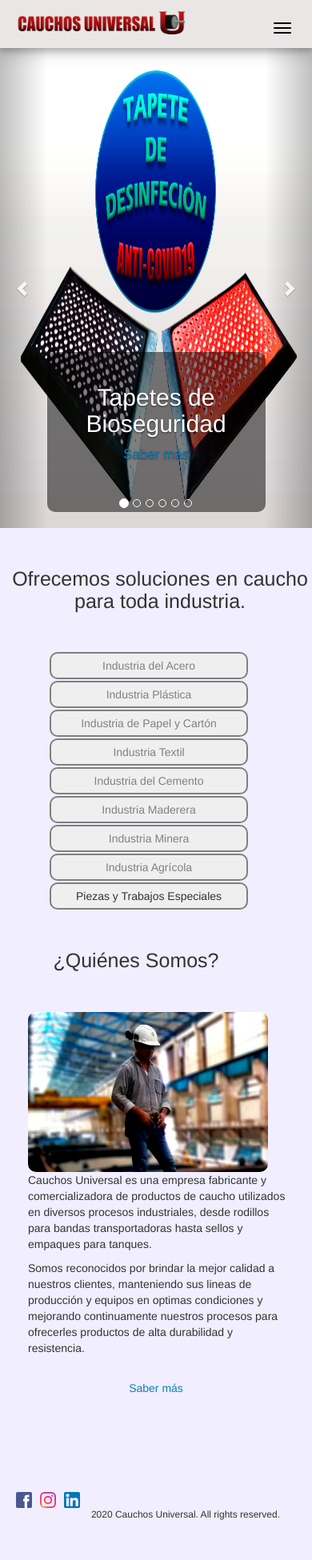
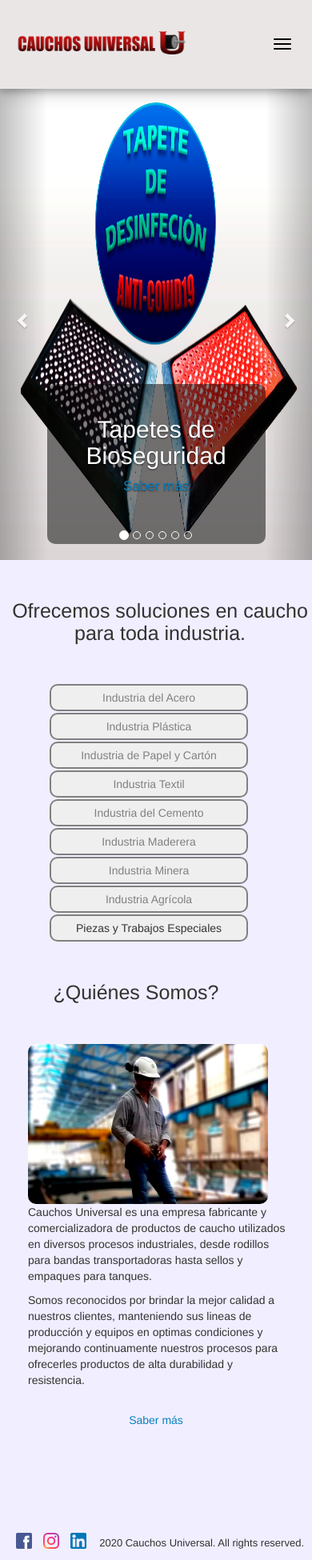
Before and after one commit to santiagogeliz/pcuweb, a Django app: page / in a window 390 px wide; the page is wider, and only the part inside the window is pictured. Shown: that part at 80% size. Run offline with Django 3.2, Linux system fonts and the light colour scheme; some libraries are stand-ins or nearby versions; some web fonts are replaced.

Commit message:
Modificaciones en responsive css para celulares final.

```diff
--- a/pcusite/static/css/pcusite.css
+++ b/pcusite/static/css/pcusite.css
@@ -7,22 +7,20 @@ body {
 /* CSS para la navbar PCU */
 
 .navbar {
-	height: 100px;
-	padding-top: 10px;
-	padding-bottom: 10px;
+	padding-top: 30px;
+	padding-bottom: 20px;
 	background-color: #1F2727;
 	box-shadow: 0 4px 8px 0 rgba(0, 0, 0, 0.2), 0 6px 20px 0 rgba(0, 0, 0, 0.19);
 }
 .navbar_dos {
-	height: 100px;
-	padding-top: 10px;
-	padding-bottom: 10px;
+	padding-top: 30px;
+	padding-bottom: 20px;
 	background-color: #EAE6E6;
 	box-shadow: 0 4px 8px 0 rgba(0, 0, 0, 0.2), 0 6px 20px 0 rgba(0, 0, 0, 0.19);
 }
 
 ul.nav {
-	margin-top: 30px;
+	margin-top: 10px;
 	padding-right: 120px;
 }
 
@@ -31,14 +29,14 @@ ul.nav {
 	margin: 0px;
 }
 .navbar-brand img {
-	position: relative;
-	bottom: 20px;
+	position: absolute;
 	left: 80px;
+	top: 0px;
 }
 
 .navbar-brand-dos img {
-	position: relative;
-	bottom: 20px;
+	position: absolute;
+	top: 0px;
 	left: 80px;
 }
 
@@ -171,15 +169,11 @@ footer {
 	float: right;
 	margin-top: 50px;
 	margin-right: 170px;
-	margin-bottom: 0px;
-	padding-bottom: 0px;
 }
 .redes_sociales {
 	float: left;
-	margin-top: 75px;
-	margin-left: 100px;
-	margin-bottom: 0px;
-	padding-bottom: 0px;
+	margin-top: 50px;
+	margin-left: 150px;
 }
 img.logo_insta, img.logo_linkedin {
 	margin-left: 30px;
@@ -367,36 +361,28 @@ img.logo_insta, img.logo_linkedin {
 
 /* Responsive para la navbar PCU - celulares */
 
-@media screen and (max-width: 768px) {
+@media screen and (max-width: 750px) {
 
 	.navbar {
-		height: 60px;
-		padding-top: 10px;
-		padding-bottom: 10px;
+		padding-top: 40px;
+		padding-bottom: 20px;
 		background-color: #1F2727;
 		box-shadow: 0 4px 8px 0 rgba(0, 0, 0, 0.2), 0 6px 20px 0 rgba(0, 0, 0, 0.19);
 }
 	.navbar_dos {
-		height: 60px;
-		padding-top: 10px;
-		padding-bottom: 10px;
+		padding-top: 40px;
+		padding-bottom: 20px;
 		background-color: #EAE6E6;
 		box-shadow: 0 4px 8px 0 rgba(0, 0, 0, 0.2), 0 6px 20px 0 rgba(0, 0, 0, 0.19);
 	}
 
 	ul.nav {
-		margin-top: 0px;
-		padding-top: 10px;
-		height: 40px;
-		background-color: #EAE6E6;
+		margin-top: 10px;
+		padding-right: 120px;
 	}
 
-	.navbar-brand {
-		padding: 0px;
-		margin: 0px;
-	}
 	.navbar-brand img {
-		position: relative;
+		position: absolute;
 		bottom: 35px;
 		left: 10px;
 		width: 240px;
@@ -404,7 +390,7 @@ img.logo_insta, img.logo_linkedin {
 	}
 
 	.navbar-brand-dos img {
-		position: relative;
+		position: absolute;
 		bottom: 35px;
 		left: 10px;
 		width: 240px;
@@ -419,18 +405,23 @@ img.logo_insta, img.logo_linkedin {
 		background-color: black;
 	}
 
+	.menu_toggle {
+		position: relative;
+		bottom: 10px;
+	}
+
 
 	.links:hover {
 		text-decoration: none;
 		font-size: 13px;
 		color: white;
-		background-color: rgba(0, 0, 0, 0.25);
+		background-color: rgba(255, 255, 255, 0.25);
 	}
 
 	.links_dos:hover {
 		text-decoration: none;
 		font-size: 13px;
-		color: white;
+		color: #E8E3E3;
 		background-color: rgba(0, 0, 0, 0.25);
 	}
 
@@ -546,21 +540,17 @@ img.logo_insta, img.logo_linkedin {
 		margin-bottom: 0px;
 		padding-bottom: 0px;
 		margin-top: 50px;
-		width: 400px;
+		width: 420px;
 	}
 	.derechos_resev {
 		float: right;
-		margin-top: 60px;
-		margin-right: 50px;
-		margin-bottom: 0px;
-		padding-bottom: 0px;
+		margin-top: 55px;
+		margin-right: 40px;
 	}
 	.redes_sociales {
 		float: left;
-		margin-top: 75px;
-		margin-left: 10px;
-		margin-bottom: 0px;
-		padding-bottom: 0px;
+		margin-top: 50px;
+		margin-left: 20px;
 	}
 
 	.redes_sociales img {
@@ -571,7 +561,7 @@ img.logo_insta, img.logo_linkedin {
 		margin-left: 10px;
 	}
 	.derechos_resev p {
-		font-size: 12px;
+		font-size: 13px;
 	}
 
 
@@ -666,14 +656,14 @@ img.logo_insta, img.logo_linkedin {
 	}
 
 	.ubicacion_pcu_mapa_google iframe {
-		width: auto;
+		width: 100%;
 		height: 300px;
 	}
 
 	/* CSS para home_page.html */
 
 	.mostrador_servicios {
-		margin-top: 60px;
+		margin-top: 100px;
 		width: 100%;
 	}
 
--- a/pcusite/templates/pcusite/acero.html
+++ b/pcusite/templates/pcusite/acero.html
@@ -115,13 +115,13 @@
 	<footer>
 		<div class="pie_pagina">
 			<div class="redes_sociales">
-				<a href="https://www.facebook.com/cauchosuniversalbaq" class="navbar-brand">
+				<a href="https://www.facebook.com/cauchosuniversalbaq">
 					<img class="logo_fb" src="{% static 'img/LOGO_FB.png' %}"alt="PCU" width="20" height="20">
 				</a>
-				<a href="https://www.instagram.com/cauchosuniversalbaq/" class="navbar-brand">
+				<a href="https://www.instagram.com/cauchosuniversalbaq/">
 					<img class="logo_insta" src="{% static 'img/LOGO_INSTA.png' %}"alt="PCU" width="20" height="20">
 				</a>
-				<a href="https://www.linkedin.com/company/cauchosuniversalbaq/" class="navbar-brand">
+				<a href="https://www.linkedin.com/company/cauchosuniversalbaq/">
 					<img class="logo_linkedin" src="{% static 'img/linkedin.png' %}"alt="PCU" width="20" height="20">
 				</a>
 			</div>
--- a/pcusite/templates/pcusite/agricola.html
+++ b/pcusite/templates/pcusite/agricola.html
@@ -89,13 +89,13 @@
 	<footer>
 		<div class="pie_pagina">
 			<div class="redes_sociales">
-				<a href="https://www.facebook.com/cauchosuniversalbaq" class="navbar-brand">
+				<a href="https://www.facebook.com/cauchosuniversalbaq">
 					<img class="logo_fb" src="{% static 'img/LOGO_FB.png' %}"alt="PCU" width="20" height="20">
 				</a>
-				<a href="https://www.instagram.com/cauchosuniversalbaq/" class="navbar-brand">
+				<a href="https://www.instagram.com/cauchosuniversalbaq/">
 					<img class="logo_insta" src="{% static 'img/LOGO_INSTA.png' %}"alt="PCU" width="20" height="20">
 				</a>
-				<a href="https://www.linkedin.com/company/cauchosuniversalbaq/" class="navbar-brand">
+				<a href="https://www.linkedin.com/company/cauchosuniversalbaq/">
 					<img class="logo_linkedin" src="{% static 'img/linkedin.png' %}"alt="PCU" width="20" height="20">
 				</a>
 			</div>
--- a/pcusite/templates/pcusite/blog.html
+++ b/pcusite/templates/pcusite/blog.html
@@ -74,13 +74,13 @@
 	<footer>
 		<div class="pie_pagina">
 			<div class="redes_sociales">
-				<a href="https://www.facebook.com/cauchosuniversalbaq" class="navbar-brand">
+				<a href="https://www.facebook.com/cauchosuniversalbaq">
 					<img class="logo_fb" src="{% static 'img/LOGO_FB.png' %}"alt="PCU" width="20" height="20">
 				</a>
-				<a href="https://www.instagram.com/cauchosuniversalbaq/" class="navbar-brand">
+				<a href="https://www.instagram.com/cauchosuniversalbaq/">
 					<img class="logo_insta" src="{% static 'img/LOGO_INSTA.png' %}"alt="PCU" width="20" height="20">
 				</a>
-				<a href="https://www.linkedin.com/company/cauchosuniversalbaq/" class="navbar-brand">
+				<a href="https://www.linkedin.com/company/cauchosuniversalbaq/">
 					<img class="logo_linkedin" src="{% static 'img/linkedin.png' %}"alt="PCU" width="20" height="20">
 				</a>
 			</div>
--- a/pcusite/templates/pcusite/cemento.html
+++ b/pcusite/templates/pcusite/cemento.html
@@ -89,13 +89,13 @@
 	<footer>
 		<div class="pie_pagina">
 			<div class="redes_sociales">
-				<a href="https://www.facebook.com/cauchosuniversalbaq" class="navbar-brand">
+				<a href="https://www.facebook.com/cauchosuniversalbaq">
 					<img class="logo_fb" src="{% static 'img/LOGO_FB.png' %}"alt="PCU" width="20" height="20">
 				</a>
-				<a href="https://www.instagram.com/cauchosuniversalbaq/" class="navbar-brand">
+				<a href="https://www.instagram.com/cauchosuniversalbaq/">
 					<img class="logo_insta" src="{% static 'img/LOGO_INSTA.png' %}"alt="PCU" width="20" height="20">
 				</a>
-				<a href="https://www.linkedin.com/company/cauchosuniversalbaq/" class="navbar-brand">
+				<a href="https://www.linkedin.com/company/cauchosuniversalbaq/">
 					<img class="logo_linkedin" src="{% static 'img/linkedin.png' %}"alt="PCU" width="20" height="20">
 				</a>
 			</div>
--- a/pcusite/templates/pcusite/contacto.html
+++ b/pcusite/templates/pcusite/contacto.html
@@ -125,13 +125,13 @@
 	<footer>
 		<div class="pie_pagina">
 			<div class="redes_sociales">
-				<a href="https://www.facebook.com/cauchosuniversalbaq" class="navbar-brand">
+				<a href="https://www.facebook.com/cauchosuniversalbaq">
 					<img class="logo_fb" src="{% static 'img/LOGO_FB.png' %}"alt="PCU" width="20" height="20">
 				</a>
-				<a href="https://www.instagram.com/cauchosuniversalbaq/" class="navbar-brand">
+				<a href="https://www.instagram.com/cauchosuniversalbaq/">
 					<img class="logo_insta" src="{% static 'img/LOGO_INSTA.png' %}"alt="PCU" width="20" height="20">
 				</a>
-				<a href="https://www.linkedin.com/company/cauchosuniversalbaq/" class="navbar-brand">
+				<a href="https://www.linkedin.com/company/cauchosuniversalbaq/">
 					<img class="logo_linkedin" src="{% static 'img/linkedin.png' %}"alt="PCU" width="20" height="20">
 				</a>
 			</div>
--- a/pcusite/templates/pcusite/especiales.html
+++ b/pcusite/templates/pcusite/especiales.html
@@ -169,13 +169,13 @@
 	<footer>
 		<div class="pie_pagina">
 			<div class="redes_sociales">
-				<a href="https://www.facebook.com/cauchosuniversalbaq" class="navbar-brand">
+				<a href="https://www.facebook.com/cauchosuniversalbaq">
 					<img class="logo_fb" src="{% static 'img/LOGO_FB.png' %}"alt="PCU" width="20" height="20">
 				</a>
-				<a href="https://www.instagram.com/cauchosuniversalbaq/" class="navbar-brand">
+				<a href="https://www.instagram.com/cauchosuniversalbaq/">
 					<img class="logo_insta" src="{% static 'img/LOGO_INSTA.png' %}"alt="PCU" width="20" height="20">
 				</a>
-				<a href="https://www.linkedin.com/company/cauchosuniversalbaq/" class="navbar-brand">
+				<a href="https://www.linkedin.com/company/cauchosuniversalbaq/">
 					<img class="logo_linkedin" src="{% static 'img/linkedin.png' %}"alt="PCU" width="20" height="20">
 				</a>
 			</div>
--- a/pcusite/templates/pcusite/home_page.html
+++ b/pcusite/templates/pcusite/home_page.html
@@ -192,13 +192,13 @@
 	<footer>
 		<div class="pie_pagina">
 			<div class="redes_sociales">
-				<a href="https://www.facebook.com/cauchosuniversalbaq" class="navbar-brand">
+				<a href="https://www.facebook.com/cauchosuniversalbaq">
 					<img class="logo_fb" src="{% static 'img/LOGO_FB.png' %}"alt="PCU" width="20" height="20">
 				</a>
-				<a href="https://www.instagram.com/cauchosuniversalbaq/" class="navbar-brand">
+				<a href="https://www.instagram.com/cauchosuniversalbaq/">
 					<img class="logo_insta" src="{% static 'img/LOGO_INSTA.png' %}"alt="PCU" width="20" height="20">
 				</a>
-				<a href="https://www.linkedin.com/company/cauchosuniversalbaq/" class="navbar-brand">
+				<a href="https://www.linkedin.com/company/cauchosuniversalbaq/">
 					<img class="logo_linkedin" src="{% static 'img/linkedin.png' %}"alt="PCU" width="20" height="20">
 				</a>
 			</div>
--- a/pcusite/templates/pcusite/maderera.html
+++ b/pcusite/templates/pcusite/maderera.html
@@ -89,13 +89,13 @@
 	<footer>
 		<div class="pie_pagina">
 			<div class="redes_sociales">
-				<a href="https://www.facebook.com/cauchosuniversalbaq" class="navbar-brand">
+				<a href="https://www.facebook.com/cauchosuniversalbaq">
 					<img class="logo_fb" src="{% static 'img/LOGO_FB.png' %}"alt="PCU" width="20" height="20">
 				</a>
-				<a href="https://www.instagram.com/cauchosuniversalbaq/" class="navbar-brand">
+				<a href="https://www.instagram.com/cauchosuniversalbaq/">
 					<img class="logo_insta" src="{% static 'img/LOGO_INSTA.png' %}"alt="PCU" width="20" height="20">
 				</a>
-				<a href="https://www.linkedin.com/company/cauchosuniversalbaq/" class="navbar-brand">
+				<a href="https://www.linkedin.com/company/cauchosuniversalbaq/">
 					<img class="logo_linkedin" src="{% static 'img/linkedin.png' %}"alt="PCU" width="20" height="20">
 				</a>
 			</div>
--- a/pcusite/templates/pcusite/minera.html
+++ b/pcusite/templates/pcusite/minera.html
@@ -89,13 +89,13 @@
 	<footer>
 		<div class="pie_pagina">
 			<div class="redes_sociales">
-				<a href="https://www.facebook.com/cauchosuniversalbaq" class="navbar-brand">
+				<a href="https://www.facebook.com/cauchosuniversalbaq">
 					<img class="logo_fb" src="{% static 'img/LOGO_FB.png' %}"alt="PCU" width="20" height="20">
 				</a>
-				<a href="https://www.instagram.com/cauchosuniversalbaq/" class="navbar-brand">
+				<a href="https://www.instagram.com/cauchosuniversalbaq/">
 					<img class="logo_insta" src="{% static 'img/LOGO_INSTA.png' %}"alt="PCU" width="20" height="20">
 				</a>
-				<a href="https://www.linkedin.com/company/cauchosuniversalbaq/" class="navbar-brand">
+				<a href="https://www.linkedin.com/company/cauchosuniversalbaq/">
 					<img class="logo_linkedin" src="{% static 'img/linkedin.png' %}"alt="PCU" width="20" height="20">
 				</a>
 			</div>
--- a/pcusite/templates/pcusite/papelcarton.html
+++ b/pcusite/templates/pcusite/papelcarton.html
@@ -97,13 +97,13 @@
 	<footer>
 		<div class="pie_pagina">
 			<div class="redes_sociales">
-				<a href="https://www.facebook.com/cauchosuniversalbaq" class="navbar-brand">
+				<a href="https://www.facebook.com/cauchosuniversalbaq">
 					<img class="logo_fb" src="{% static 'img/LOGO_FB.png' %}"alt="PCU" width="20" height="20">
 				</a>
-				<a href="https://www.instagram.com/cauchosuniversalbaq/" class="navbar-brand">
+				<a href="https://www.instagram.com/cauchosuniversalbaq/">
 					<img class="logo_insta" src="{% static 'img/LOGO_INSTA.png' %}"alt="PCU" width="20" height="20">
 				</a>
-				<a href="https://www.linkedin.com/company/cauchosuniversalbaq/" class="navbar-brand">
+				<a href="https://www.linkedin.com/company/cauchosuniversalbaq/">
 					<img class="logo_linkedin" src="{% static 'img/linkedin.png' %}"alt="PCU" width="20" height="20">
 				</a>
 			</div>
--- a/pcusite/templates/pcusite/plastica.html
+++ b/pcusite/templates/pcusite/plastica.html
@@ -125,13 +125,13 @@
 	<footer>
 		<div class="pie_pagina">
 			<div class="redes_sociales">
-				<a href="https://www.facebook.com/cauchosuniversalbaq" class="navbar-brand">
+				<a href="https://www.facebook.com/cauchosuniversalbaq">
 					<img class="logo_fb" src="{% static 'img/LOGO_FB.png' %}"alt="PCU" width="20" height="20">
 				</a>
-				<a href="https://www.instagram.com/cauchosuniversalbaq/" class="navbar-brand">
+				<a href="https://www.instagram.com/cauchosuniversalbaq/">
 					<img class="logo_insta" src="{% static 'img/LOGO_INSTA.png' %}"alt="PCU" width="20" height="20">
 				</a>
-				<a href="https://www.linkedin.com/company/cauchosuniversalbaq/" class="navbar-brand">
+				<a href="https://www.linkedin.com/company/cauchosuniversalbaq/">
 					<img class="logo_linkedin" src="{% static 'img/linkedin.png' %}"alt="PCU" width="20" height="20">
 				</a>
 			</div>
--- a/pcusite/templates/pcusite/quienes_somos.html
+++ b/pcusite/templates/pcusite/quienes_somos.html
@@ -94,13 +94,13 @@
 	<footer>
 		<div class="pie_pagina">
 			<div class="redes_sociales">
-				<a href="https://www.facebook.com/cauchosuniversalbaq" class="navbar-brand">
+				<a href="https://www.facebook.com/cauchosuniversalbaq">
 					<img class="logo_fb" src="{% static 'img/LOGO_FB.png' %}"alt="PCU" width="20" height="20">
 				</a>
-				<a href="https://www.instagram.com/cauchosuniversalbaq/" class="navbar-brand">
+				<a href="https://www.instagram.com/cauchosuniversalbaq/">
 					<img class="logo_insta" src="{% static 'img/LOGO_INSTA.png' %}"alt="PCU" width="20" height="20">
 				</a>
-				<a href="https://www.linkedin.com/company/cauchosuniversalbaq/" class="navbar-brand">
+				<a href="https://www.linkedin.com/company/cauchosuniversalbaq/">
 					<img class="logo_linkedin" src="{% static 'img/linkedin.png' %}"alt="PCU" width="20" height="20">
 				</a>
 			</div>
--- a/pcusite/templates/pcusite/servicios.html
+++ b/pcusite/templates/pcusite/servicios.html
@@ -188,13 +188,13 @@
 	<footer>
 		<div class="pie_pagina">
 			<div class="redes_sociales">
-				<a href="https://www.facebook.com/cauchosuniversalbaq" class="navbar-brand">
+				<a href="https://www.facebook.com/cauchosuniversalbaq">
 					<img class="logo_fb" src="{% static 'img/LOGO_FB.png' %}"alt="PCU" width="20" height="20">
 				</a>
-				<a href="https://www.instagram.com/cauchosuniversalbaq/" class="navbar-brand">
+				<a href="https://www.instagram.com/cauchosuniversalbaq/">
 					<img class="logo_insta" src="{% static 'img/LOGO_INSTA.png' %}"alt="PCU" width="20" height="20">
 				</a>
-				<a href="https://www.linkedin.com/company/cauchosuniversalbaq/" class="navbar-brand">
+				<a href="https://www.linkedin.com/company/cauchosuniversalbaq/">
 					<img class="logo_linkedin" src="{% static 'img/linkedin.png' %}"alt="PCU" width="20" height="20">
 				</a>
 			</div>
--- a/pcusite/templates/pcusite/textil.html
+++ b/pcusite/templates/pcusite/textil.html
@@ -89,13 +89,13 @@
 	<footer>
 		<div class="pie_pagina">
 			<div class="redes_sociales">
-				<a href="https://www.facebook.com/cauchosuniversalbaq" class="navbar-brand">
+				<a href="https://www.facebook.com/cauchosuniversalbaq">
 					<img class="logo_fb" src="{% static 'img/LOGO_FB.png' %}"alt="PCU" width="20" height="20">
 				</a>
-				<a href="https://www.instagram.com/cauchosuniversalbaq/" class="navbar-brand">
+				<a href="https://www.instagram.com/cauchosuniversalbaq/">
 					<img class="logo_insta" src="{% static 'img/LOGO_INSTA.png' %}"alt="PCU" width="20" height="20">
 				</a>
-				<a href="https://www.linkedin.com/company/cauchosuniversalbaq/" class="navbar-brand">
+				<a href="https://www.linkedin.com/company/cauchosuniversalbaq/">
 					<img class="logo_linkedin" src="{% static 'img/linkedin.png' %}"alt="PCU" width="20" height="20">
 				</a>
 			</div>
```
Also changed, not shown: other parts of pcusite/static/css/pcusite.css (+19 -16 lines).
